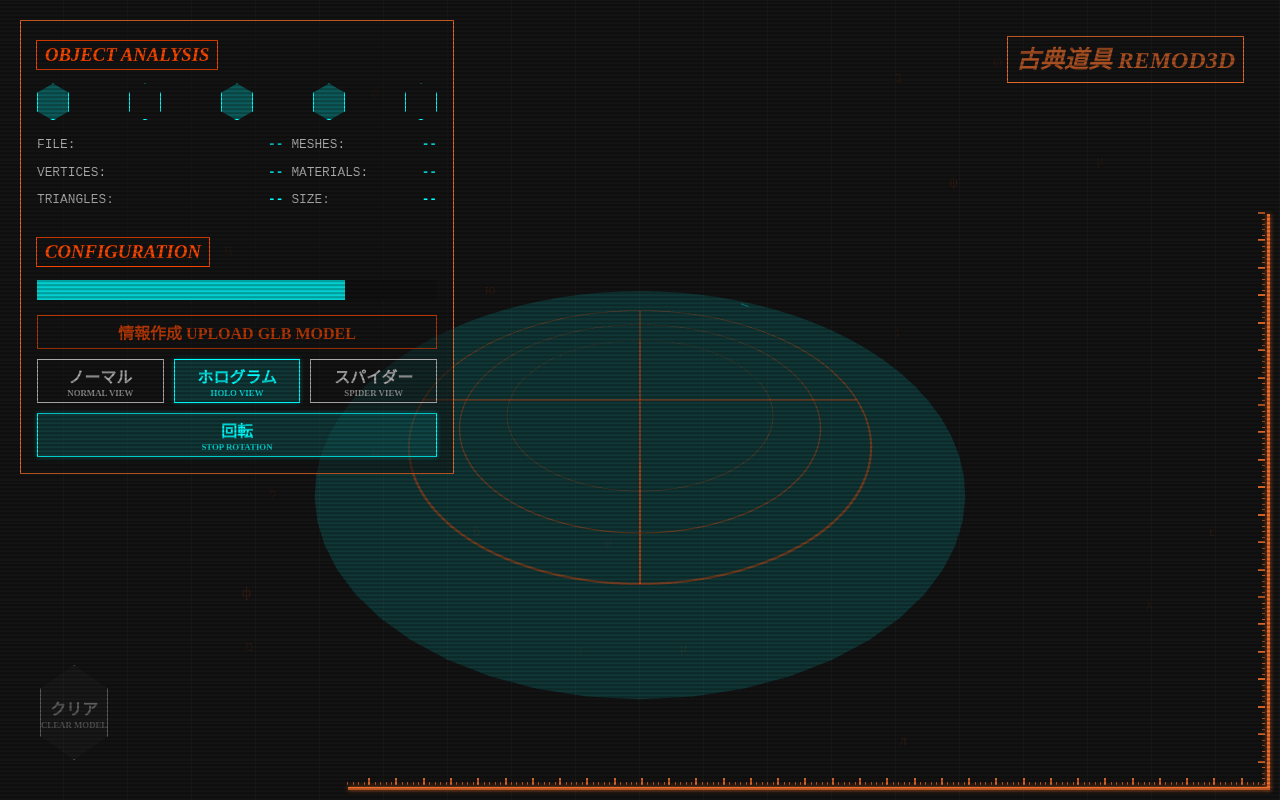
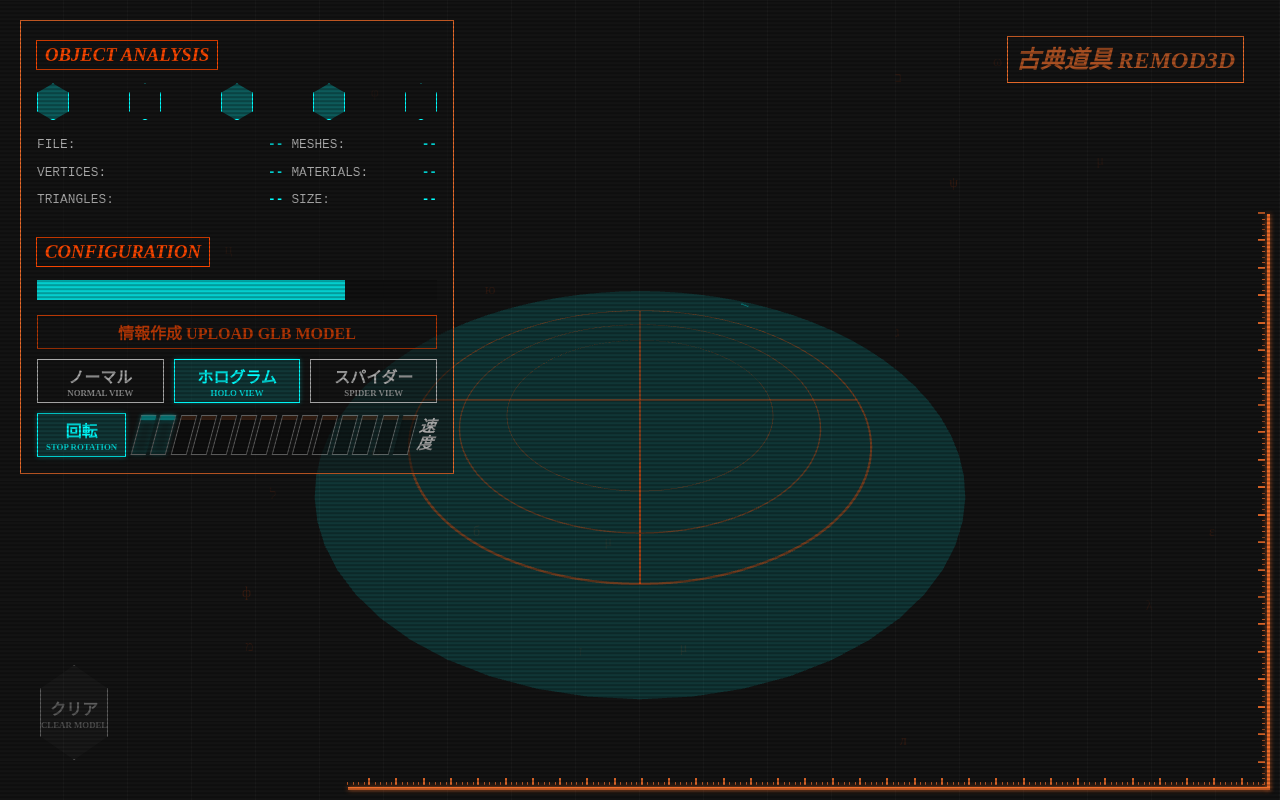
Before and after one commit to valjalla/retro3d, a Next.js app: page / in a window 1280 px wide. Built offline with nearby package versions, Linux system fonts and the light colour scheme; no server answers.

Commit message:
supa slida

```diff
--- a/app/3d.tsx
+++ b/app/3d.tsx
@@ -23,8 +23,11 @@ const SCALE_CAMERA = false,
   RING_OPACITIES = [0.35, 0.35, 0.4],
   MODEL_ROTATION_ENABLED = true,
   MODEL_ROTATION_SPEED = 0.05,
+  MODEL_ROTATION_MIN_SPEED = 0.01,
+  MODEL_ROTATION_MAX_SPEED = 1,
   MODEL_ROTATION_STEP_INTERVAL = 10,
   MODEL_ROTATION_STEP_SIZE = 0.05,
+  SPEED_GAUGE_SEGMENTS = 14,
   COLORS_NEON_GEN_BLUE = {
     base: 0x00ffff,
     darkBase: 0x00ccff,
@@ -54,7 +57,9 @@ export default function ModelViewer() {
   const [modelLoaded, setModelLoaded] = useState(false);
   const [modelStats, setModelStats] = useState<ModelStats | null>(null);
   const [rotationEnabled, setRotationEnabled] = useState<boolean>(MODEL_ROTATION_ENABLED);
+  const [rotationSpeed, setRotationSpeed] = useState<number>(MODEL_ROTATION_SPEED);
   const rotationEnabledRef = useRef<boolean>(MODEL_ROTATION_ENABLED);
+  const rotationSpeedRef = useRef<number>(MODEL_ROTATION_SPEED);
   const sceneRef = useRef<THREE.Scene>(null);
   const cameraRef = useRef<THREE.PerspectiveCamera>(null);
   const rendererRef = useRef<THREE.WebGLRenderer>(null);
@@ -69,7 +74,8 @@ export default function ModelViewer() {
 
   useEffect(() => {
     rotationEnabledRef.current = rotationEnabled;
-  }, [rotationEnabled]);
+    rotationSpeedRef.current = rotationSpeed;
+  }, [rotationEnabled, rotationSpeed]);
 
   useEffect(() => {
     const calculateTicks = () => {
@@ -236,7 +242,7 @@ export default function ModelViewer() {
       if (rotationEnabledRef.current && modelRef.current) {
         rotationFrameRef.current += 1;
         if (rotationFrameRef.current % MODEL_ROTATION_STEP_INTERVAL === 0) {
-          modelRef.current.rotation.y += MODEL_ROTATION_STEP_SIZE * MODEL_ROTATION_SPEED;
+          modelRef.current.rotation.y += MODEL_ROTATION_STEP_SIZE * rotationSpeedRef.current;
         }
       }
 
@@ -312,6 +318,22 @@ export default function ModelViewer() {
     setModelLoaded(false);
     setModelStats(null);
   }, []);
+
+  const speedSegments = Array.from(
+    { length: SPEED_GAUGE_SEGMENTS },
+    (_, i) =>
+      MODEL_ROTATION_MIN_SPEED + (MODEL_ROTATION_MAX_SPEED - MODEL_ROTATION_MIN_SPEED) * (i / (SPEED_GAUGE_SEGMENTS - 1))
+  );
+
+  const handleSpeedSegmentClick = (segmentValue: number) => {
+    if (!modelLoaded || !rotationEnabled) return;
+    setRotationSpeed(segmentValue);
+  };
+
+  const getActiveSegmentIndex = () => {
+    const segmentWidth = (MODEL_ROTATION_MAX_SPEED - MODEL_ROTATION_MIN_SPEED) / (SPEED_GAUGE_SEGMENTS - 1);
+    return Math.round((rotationSpeed - MODEL_ROTATION_MIN_SPEED) / segmentWidth);
+  };
 
   return (
     <div className="model-viewer">
@@ -409,7 +431,7 @@ export default function ModelViewer() {
               disabled={!modelLoaded}
             />
           </div>
-          {/* Added rotation toggle button */}
+          <div className="rotation-controls">
             <BuTTon
               primaryText="回転"
               secondaryText={rotationEnabled ? "Stop Rotation" : "Start Rotation"}
@@ -417,14 +439,26 @@ export default function ModelViewer() {
               active={rotationEnabled}
               disabled={!modelLoaded}
             />
+            <div className="rotation-speed-control">
+              <div className="speed-gauge">
+                {speedSegments.map((segValue, idx) => (
+                  <div
+                    key={`segment-${idx}`}
+                    className={`speed-gauge-segment ${idx <= getActiveSegmentIndex() ? "active" : ""} ${
+                      !modelLoaded || !rotationEnabled ? "disabled" : ""
+                    }`}
+                    onClick={() => handleSpeedSegmentClick(segValue)}
+                    title={`Set speed to ${segValue.toFixed(2)}`}
+                  />
+                ))}
+                <span className="slider-label">速度</span>
+              </div>
+            </div>
+          </div>
         </div>
       </div>
       <div id="interface-clear-button">
-        <button
-          className="hexagon-button"
-          onClick={clearModel}
-          disabled={!modelLoaded}
-        >
+        <button className="hexagon-button" onClick={clearModel} disabled={!modelLoaded}>
           <div className="button-content">
             <span className="button-primary-text">クリア</span>
             <span className="button-secondary-text">Clear Model</span>
--- a/app/globals.css
+++ b/app/globals.css
@@ -537,6 +537,126 @@ input {
   right: 5px;
 }
 
+/*
+MARK: speed gauge
+*/
+.rotation-controls {
+  display: flex;
+  gap: 10px;
+  align-items: center;
+  width: 99%;
+}
+
+.rotation-speed-control {
+  display: flex;
+  flex-direction: column;
+  flex-grow: 1;
+  width: 100%;
+  position: relative;
+}
+
+.slider-label {
+  color: var(--gris);
+  font-size: 1rem;
+  font-style: italic;
+  position: absolute;
+  right: -22.5px;
+  display: flex;
+  align-items: center;
+  writing-mode: vertical-rl;
+  text-orientation: mixed;
+  letter-spacing: 1px;
+  font-weight: bold;
+  transform: skewX(-8deg);
+  transform-origin: center right;
+}
+
+.speed-gauge {
+  display: flex;
+  gap: 4px;
+  height: 40px;
+  width: calc(100% - 20px);
+  align-items: center;
+  perspective: 400px;
+  position: relative;
+}
+
+.speed-gauge-segment {
+  flex: 1;
+  height: 38px;
+  border: 1px solid var(--naranja);
+  background: rgba(10, 10, 10, 0.8);
+  cursor: pointer;
+  position: relative;
+  margin: 0;
+  box-shadow: inset 0 0 2px rgba(0, 0, 0, 0.5);
+  transform: skewX(-15deg);
+  transform-origin: center;
+}
+
+.speed-gauge-segment:before {
+  content: "";
+  position: absolute;
+  top: 0;
+  left: 0;
+  right: 0;
+  height: 4px;
+  background: rgba(238, 109, 43, 0.3);
+}
+
+.speed-gauge-segment:after {
+  content: "";
+  position: absolute;
+  left: 0;
+  width: 100%;
+  height: 2px;
+  background-color: rgba(238, 109, 43, 0.15);
+}
+
+.speed-gauge-segment.active {
+  border-color: var(--azul);
+  background: rgba(0, 255, 255, 0.15);
+  box-shadow:
+    0 0 5px rgba(0, 255, 255, 0.3),
+    inset 0 0 8px rgba(0, 255, 255, 0.2);
+}
+
+.speed-gauge-segment.active:before {
+  background: var(--azul);
+  opacity: 0.7;
+  box-shadow: 0 0 4px var(--azul);
+}
+
+.speed-gauge-segment.active:after {
+  background-color: var(--azul);
+  box-shadow: 0 0 3px var(--azul);
+}
+
+.speed-gauge-segment:first-child {
+  border-right-width: 0;
+}
+
+.speed-gauge-segment:nth-last-child(2) {
+  border-left-width: 0;
+}
+
+.speed-gauge-segment:hover:not(.disabled) {
+  height: 40px;
+  border-color: var(--azul);
+  background-color: rgba(0, 255, 255, 0.25);
+  z-index: 5;
+}
+
+.speed-gauge-segment.disabled {
+  border-color: var(--gris);
+  cursor: not-allowed;
+  opacity: 0.5;
+}
+
+input.speed-slider {
+  display: none;
+}
+
 @keyframes pulse {
   0%,
   100% {
```
Lines whose indentation alone changed are shown as unchanged.
